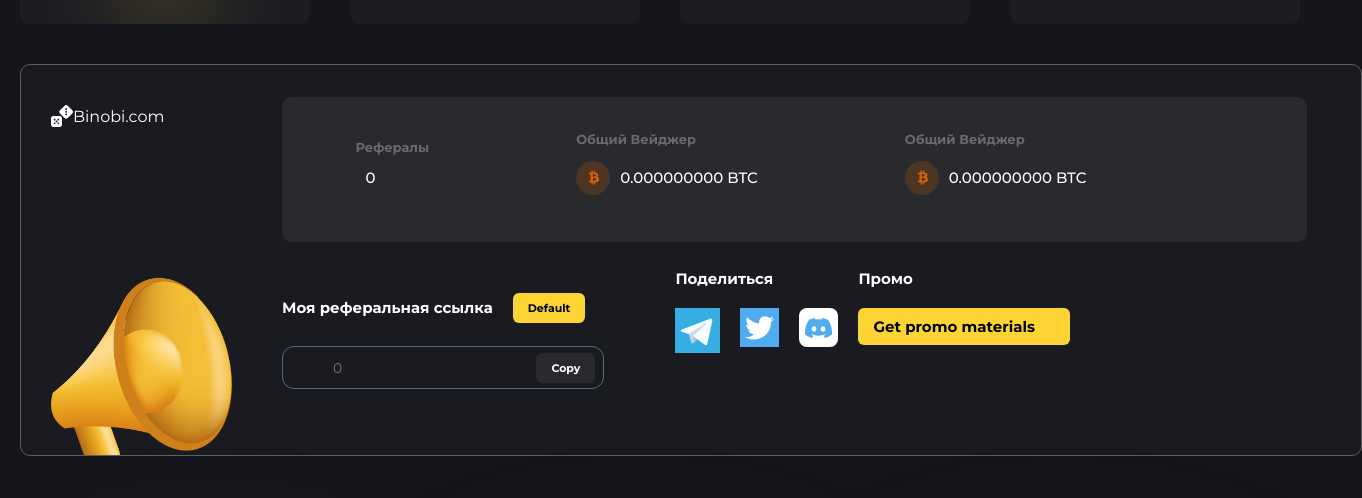
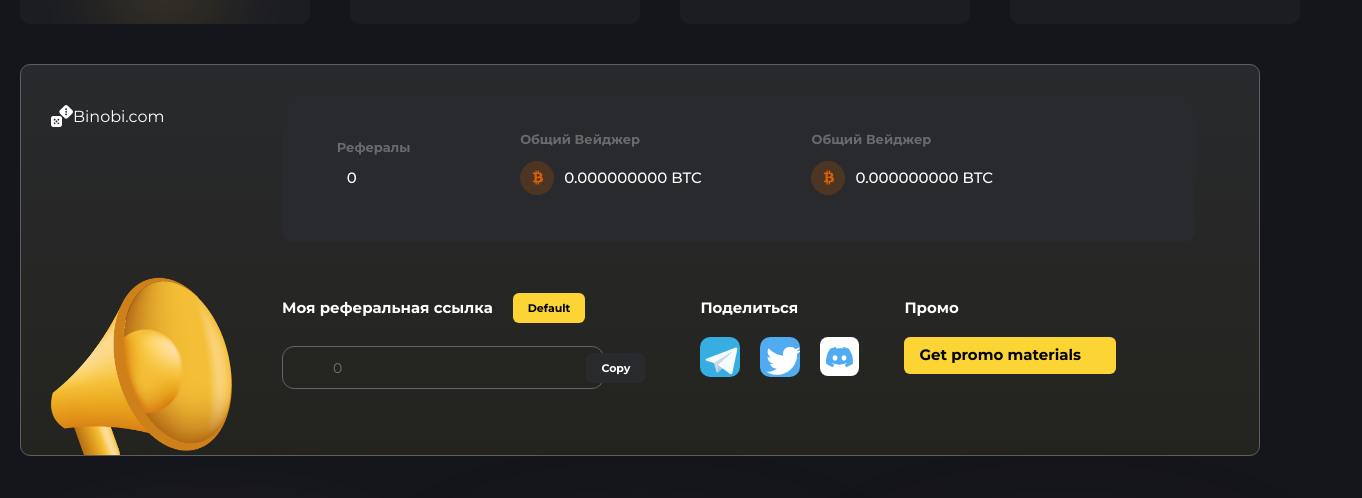
Before and after one commit to dmitro3/casino, a Next.js app: page /referral in a window 1280 px wide. Shown: the part 184-682 px from the top of the page, 1362 px wide, since content can reach past the window. Built offline with nearby package versions, Linux system fonts and the light colour scheme.

Commit message:
some bugfixes

```diff
--- a/src/assets/svg/BigTwitterIcon.tsx
+++ b/src/assets/svg/BigTwitterIcon.tsx
@@ -1,11 +1,16 @@
 import React from 'react';
 
-const BigTwitterIcon = () => {
+type Props = {
+  width: number;
+  height: number;
+};
+
+const BigTwitterIcon = ({ width, height }: Props) => {
   return (
     <svg
-      width="39"
-      height="39"
-      viewBox="0 0 39 39"
+      width={width}
+      height={height}
+      viewBox="0 0 35 35"
       fill="none"
       xmlns="http://www.w3.org/2000/svg"
     >
--- a/src/pages/referral/index.module.scss
+++ b/src/pages/referral/index.module.scss
@@ -57,37 +57,43 @@
   }
 }
 
+.blur {
+  top:10px;
 
+  z-index: -1;
+  width: flex 1;
+  background-color: #FCD535;
+  height: 100px;
+  filter: blur(100px);
+}
 
 
 
 .referralLinkContainer {
+
+background: linear-gradient(#292a2d, #fcca030c);
+
   overflow: hidden;
   border: 1px solid;
   border-color: #5d5e62;
   margin-top: 40px;
   border-radius: 10px;
   display: flex;
-  width: 100%;
+  flex:1;
   height: 390px;
   background-color: #191b20;
-  padding-right: 100px;
 
   &Case {
     align-self: flex-start;
     padding: 27px 147px 40px 0px;
     display: flex;
     border-radius: 10px;
-    width: 100%;
     height: 20%;
     background-color:#292a2d;
     justify-content: space-around;
     margin-top: 32px;
     align-items: center;
-
-    // :nth-last-child(3n) {
-    //   margin-right: 100px;
-    // }
+    margin-right: 36px;
 
     &Columns {
 
@@ -117,12 +123,28 @@
 }
 
 .infoContainer {
+  flex:1 ;
+  align-items: baseline;
   margin-top: 27px;
   display: flex;
   justify-content: space-between;
 
   &Column {
+      margin-right: 25px;
 
+      &Button {
+
+
+        >span {
+          font-size: 12px;
+        }
+      }
+
+      &Input {
+        color:#FCD535;
+        text-indent: 10px;
+        width: 357px;
+      }
     &Case {
       position: relative;
 
@@ -131,11 +153,10 @@
         color: #fff;
       }
 
-
       &Button {
         position: absolute;
         top: 7px;
-        right: 80px;
+        right: 30px;
       }
       &Input {
         text-indent: 7px;
@@ -193,6 +214,12 @@
   &Image{
     margin-right: 20px;
 
+    &Case {
+      overflow: hidden;
+      height: 40px;
+      width: 40px;
+      border-radius: 10px;
+    }
   }
 }
 
@@ -316,3 +343,9 @@
   color:#FCD535;
 
 }
+
+
+
+.blurContainer {
+  position: relative;
+}
--- a/src/pages/referral/index.tsx
+++ b/src/pages/referral/index.tsx
@@ -35,6 +35,7 @@ const Referral: NextPage = () => {
 
         <Navigation />
         <div className={styles.referralLinkContainer}>
+          <div className={styles.blur} />
           <div className={styles.logoContainer}>
             <div className={styles.logoContainerImage}>
               <Logo />
@@ -86,18 +87,22 @@ const Referral: NextPage = () => {
                 <span>Поделиться</span>
                 <div className={styles.linksContainer}>
                   <div className={styles.linksContainerImage}>
+                    <div className={styles.linksContainerImageCase}>
                       <Link passHref href="sad">
                         <a href="/#">
                           <BigTelegramIcon />
                         </a>
                       </Link>
                     </div>
+                  </div>
                   <div className={styles.linksContainerImage}>
+                    <div className={styles.linksContainerImageCase}>
                       <Link passHref href="sad">
                         <a href="/#">
-                        <BigTwitterIcon />
+                          <BigTwitterIcon width={42} height={42} />
                         </a>
                       </Link>
+                    </div>
                   </div>
                   <div className={styles.linksContainerImage}>
                     <Link passHref href="sad">
```
Also changed, not shown: 1 other file (tests, documents, lock files or other folders). Lines whose indentation alone changed are shown as unchanged.
